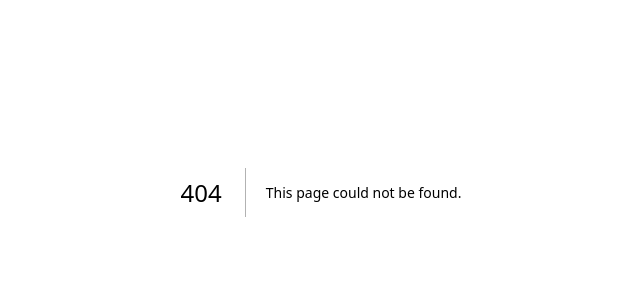
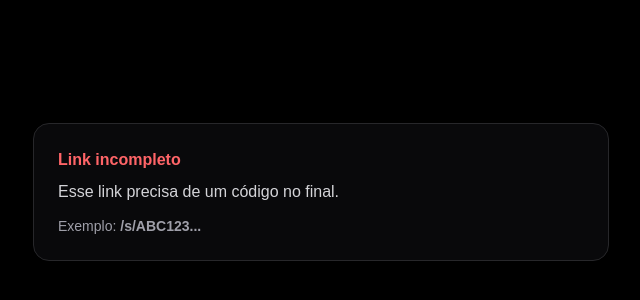
Before and after one commit to jhonatanlorran51-bit/king-os-web, a Next.js app: page /s in a window 1280 px wide. Before the commit this address had no page. Shown: the part 208-508 px from the top of the page, without its empty margins (319-959 px from the left). Built offline with nearby package versions, Linux system fonts and the light colour scheme.

Commit message:
Create page.tsx

```diff
--- /dev/null
+++ b/app/s/page.tsx
@@ -0,0 +1,15 @@
+export default function SRoot() {
+  return (
+    <main className="min-h-screen bg-black text-white flex items-center justify-center p-6">
+      <div className="max-w-xl w-full bg-zinc-950 border border-zinc-800 rounded-2xl p-6">
+        <p className="text-red-400 font-bold">Link incompleto</p>
+        <p className="text-zinc-300 mt-2">
+          Esse link precisa de um código no final.
+        </p>
+        <p className="text-zinc-400 mt-3 text-sm">
+          Exemplo: <b>/s/ABC123...</b>
+        </p>
+      </div>
+    </main>
+  );
+}
```
